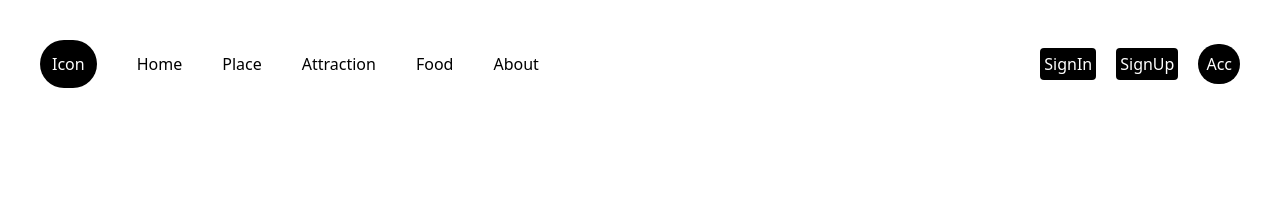
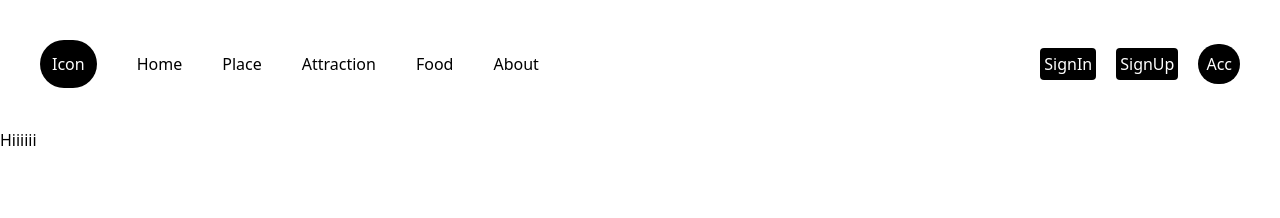
Before and after one commit to neeraj10122004/AcrossIndia, a React (Vite) app in the folder frontend/: page / in a window 1280 px wide. Shown: the top 218 px of the page. Built offline with nearby package versions, Linux system fonts and the light colour scheme.

Commit message:
frontend1

```diff
--- a/frontend/src/pages/Home.jsx
+++ b/frontend/src/pages/Home.jsx
@@ -7,6 +7,7 @@ export const Home = () => {
   return (
     <div>
         <Navbar/>
+        <h1> Hiiiiii </h1>
 
     </div>
   )
```
